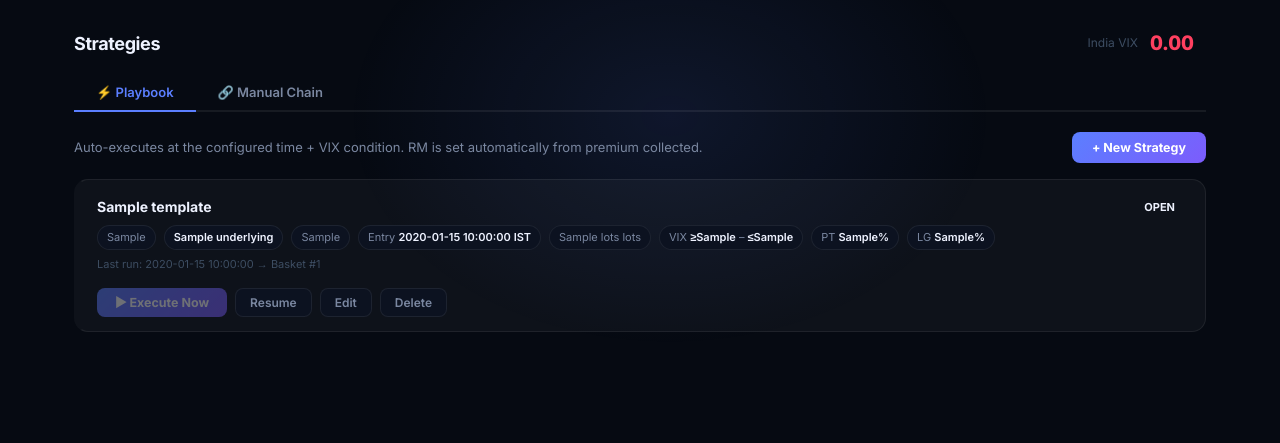
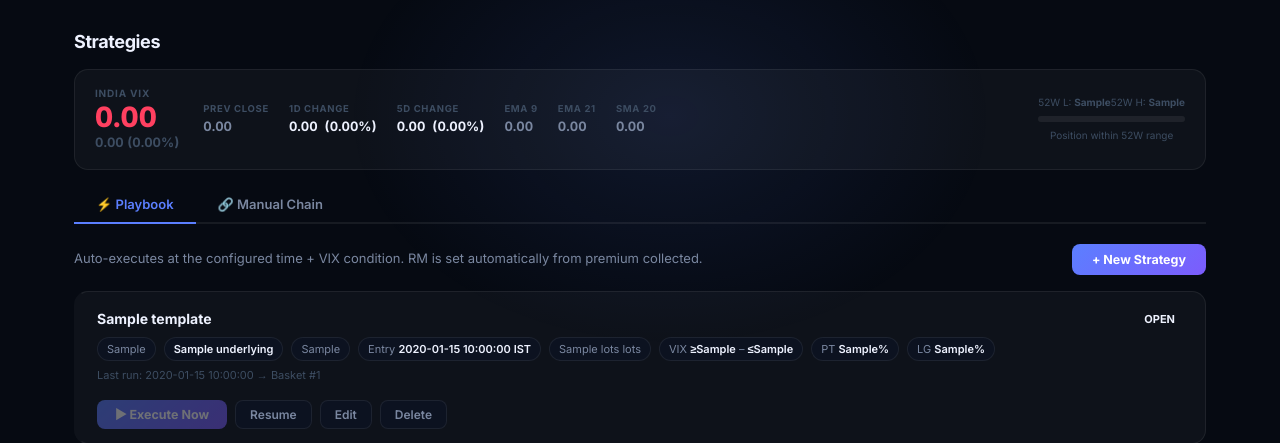
Before and after one commit to imguru18695/AlgoTrade, a Python web app: template templates/strategies.html in a window 1280 px wide. Shown: the part 54-497 px from the top of the page. Run offline with Jinja, Linux system fonts and the light colour scheme; the template is opened without the code that fills it: most values are stand-ins (such as "Sample title", 1, 10 or a date in 2020); some libraries are stand-ins or nearby versions.

Commit message:
Feat: India VIX panel — 1D/5D change, 52W H/L gauge, EMA(9/21), SMA(20)
- demo.py: VIX history buffer (200 ticks), rolling EMA9/EMA21/SMA20 calc
- /api/vix: returns full enriched payload (chg_1d/5d, w52_high/low, emas, sma)
- strategies.html: 3-column VIX panel replaces simple badge
  - Left: current value + daily abs+pct change coloured red/green
  - Centre: prev close, 1D change, 5D change, EMA9, EMA21, SMA20 stat tiles
  - Right: 52W H/L gauge showing current position in the yearly range
- JS refreshVix() polls /api/vix every 5s and updates all fields live

Co-Authored-By: Claude Sonnet 4.6 <noreply@anthropic.com>

```diff
--- a/templates/strategies.html
+++ b/templates/strategies.html
@@ -20,19 +20,44 @@
 .tab-pane { display: none; }
 .tab-pane.active { display: block; }
 
-/* ── VIX bar ────────────────────────────────────────────────────────── */
-.vix-bar {
-    display: flex; align-items: center; gap: 16px;
+/* ── VIX panel ──────────────────────────────────────────────────────── */
+.vix-panel {
     background: var(--surface); border: 1px solid var(--border);
-    border-radius: var(--radius); padding: 12px 20px; margin-bottom: 16px;
+    border-radius: var(--radius); padding: 16px 20px; margin-bottom: 16px;
+    display: grid;
+    grid-template-columns: auto 1fr auto;
+    gap: 0 24px; align-items: center;
 }
-.vix-label { font-size: 11px; font-weight: 700; color: var(--text-3); text-transform: uppercase; letter-spacing: 0.07em; }
-.vix-value { font-size: 20px; font-weight: 800; font-variant-numeric: tabular-nums; }
-.vix-low    { color: var(--profit); }
-.vix-mid    { color: var(--warn); }
-.vix-high   { color: var(--loss); }
-.vix-gauge  { flex: 1; height: 6px; background: var(--border); border-radius: 3px; overflow: hidden; max-width: 200px; }
-.vix-fill   { height: 100%; border-radius: 3px; transition: width 0.6s; }
+.vix-main { display: flex; flex-direction: column; gap: 2px; }
+.vix-title { font-size: 10px; font-weight: 700; color: var(--text-3); text-transform: uppercase; letter-spacing: 0.08em; }
+.vix-value { font-size: 28px; font-weight: 800; font-variant-numeric: tabular-nums; line-height: 1; }
+.vix-low   { color: var(--profit); }
+.vix-mid   { color: var(--warn); }
+.vix-high  { color: var(--loss); }
+.vix-chg   { font-size: 13px; font-weight: 700; font-variant-numeric: tabular-nums; }
+.vix-chg.up   { color: var(--loss); }
+.vix-chg.down { color: var(--profit); }
+.vix-chg.flat { color: var(--text-3); }
+
+/* Centre: stats row */
+.vix-stats {
+    display: flex; flex-wrap: wrap; gap: 6px 20px; align-items: center;
+}
+.vix-stat { display: flex; flex-direction: column; gap: 1px; }
+.vix-stat-label { font-size: 9.5px; font-weight: 700; color: var(--text-3); text-transform: uppercase; letter-spacing: 0.07em; }
+.vix-stat-val   { font-size: 13px; font-weight: 700; font-variant-numeric: tabular-nums; color: var(--text); }
+.vix-stat-val.up   { color: var(--loss); }
+.vix-stat-val.down { color: var(--profit); }
+.vix-stat-val.neutral { color: var(--text-2); }
+
+/* Right: gauge + 52W */
+.vix-gauge-wrap { display: flex; flex-direction: column; gap: 6px; min-width: 140px; }
+.vix-gauge-row  { display: flex; justify-content: space-between; font-size: 10px; color: var(--text-3); }
+.vix-gauge { height: 6px; background: var(--border); border-radius: 3px; overflow: hidden; }
+.vix-fill  { height: 100%; border-radius: 3px; transition: width 0.8s ease; }
+.vix-ma-row { display: flex; gap: 12px; flex-wrap: wrap; padding-top: 4px; border-top: 1px solid var(--border); margin-top: 2px; }
+.vix-ma { font-size: 11px; font-variant-numeric: tabular-nums; color: var(--text-2); }
+.vix-ma span { font-weight: 700; color: var(--text); }
 
 /* ── Template list ─────────────────────────────────────────────────── */
 .tmpl-list { display: flex; flex-direction: column; gap: 14px; }
@@ -206,19 +231,74 @@
 </style>
 
 <!-- Page header -->
-<div style="display:flex;align-items:center;justify-content:space-between;margin-bottom:16px;">
+<div style="display:flex;align-items:center;justify-content:space-between;margin-bottom:14px;">
     <span style="font-size:18px;font-weight:700;letter-spacing:-0.4px;">Strategies</span>
-    <div style="display:flex;align-items:center;gap:12px;">
-        <span style="font-size:12px;color:var(--text-3)">India VIX</span>
-        <span class="vix-value {% if vix < 14 %}vix-low{% elif vix < 20 %}vix-mid{% else %}vix-high{% endif %}"
-              id="vix-display">{{ "%.2f"|format(vix) }}</span>
+</div>
+
+<!-- ── India VIX Panel ─────────────────────────────────────────────── -->
+{% set _vc = 'vix-low' if vix < 14 else ('vix-mid' if vix < 20 else 'vix-high') %}
+{% set _chg_cls = 'up' if vix_chg_1d > 0 else ('down' if vix_chg_1d < 0 else 'flat') %}
+<div class="vix-panel">
+
+    <!-- Left: value + daily change -->
+    <div class="vix-main">
+        <span class="vix-title">India VIX</span>
+        <span class="vix-value {{ _vc }}" id="vix-display">{{ "%.2f"|format(vix) }}</span>
+        <span class="vix-chg {{ _chg_cls }}" id="vix-chg-1d">
+            {{ '+' if vix_chg_1d > 0 else '' }}{{ "%.2f"|format(vix_chg_1d) }}
+            ({{ '+' if vix_chg_1d_pct > 0 else '' }}{{ "%.2f"|format(vix_chg_1d_pct) }}%)
+        </span>
+    </div>
+
+    <!-- Centre: stat tiles -->
+    <div class="vix-stats">
+        <div class="vix-stat">
+            <span class="vix-stat-label">Prev Close</span>
+            <span class="vix-stat-val neutral" id="vix-prev">{{ "%.2f"|format(vix - vix_chg_1d) }}</span>
+        </div>
+        <div class="vix-stat">
+            <span class="vix-stat-label">1D Change</span>
+            <span class="vix-stat-val {{ _chg_cls }}" id="vix-1d">
+                {{ '+' if vix_chg_1d > 0 else '' }}{{ "%.2f"|format(vix_chg_1d) }}
+                &nbsp;({{ '+' if vix_chg_1d_pct > 0 else '' }}{{ "%.2f"|format(vix_chg_1d_pct) }}%)
+            </span>
+        </div>
+        <div class="vix-stat">
+            <span class="vix-stat-label">5D Change</span>
+            <span class="vix-stat-val {{ 'up' if vix_chg_5d > 0 else ('down' if vix_chg_5d < 0 else 'flat') }}" id="vix-5d">
+                {{ '+' if vix_chg_5d > 0 else '' }}{{ "%.2f"|format(vix_chg_5d) }}
+                &nbsp;({{ '+' if vix_chg_5d_pct > 0 else '' }}{{ "%.2f"|format(vix_chg_5d_pct) }}%)
+            </span>
+        </div>
+        <div class="vix-stat">
+            <span class="vix-stat-label">EMA 9</span>
+            <span class="vix-stat-val neutral" id="vix-ema9">{{ "%.2f"|format(vix_ema9) }}</span>
+        </div>
+        <div class="vix-stat">
+            <span class="vix-stat-label">EMA 21</span>
+            <span class="vix-stat-val neutral" id="vix-ema21">{{ "%.2f"|format(vix_ema21) }}</span>
+        </div>
+        <div class="vix-stat">
+            <span class="vix-stat-label">SMA 20</span>
+            <span class="vix-stat-val neutral" id="vix-sma20">{{ "%.2f"|format(vix_sma20) }}</span>
+        </div>
+    </div>
+
+    <!-- Right: 52W gauge -->
+    <div class="vix-gauge-wrap">
+        <div class="vix-gauge-row">
+            <span>52W L: <strong>{{ vix_52w_low }}</strong></span>
+            <span>52W H: <strong>{{ vix_52w_high }}</strong></span>
+        </div>
         <div class="vix-gauge">
             <div class="vix-fill" id="vix-fill"
-                 style="width:{{ [(vix/30*100)|int, 100]|min }}%;
+                 style="width:{{ [((vix - vix_52w_low) / (vix_52w_high - vix_52w_low) * 100)|int, 100]|min }}%;
                         background:{% if vix < 14 %}var(--profit){% elif vix < 20 %}var(--warn){% else %}var(--loss){% endif %}">
             </div>
         </div>
+        <div style="font-size:10px;color:var(--text-3);text-align:center;">Position within 52W range</div>
     </div>
+
 </div>
 
 <!-- Tabs -->
@@ -488,17 +568,48 @@ function switchTab(tab, btn) {
 }
 
 // ── VIX live update ───────────────────────────────────────────────────
+function _chgClass(v) { return v > 0 ? 'up' : v < 0 ? 'down' : 'flat'; }
+function _fmtChg(v, p) {
+    return (v > 0 ? '+' : '') + v.toFixed(2) + ' (' + (p > 0 ? '+' : '') + p.toFixed(2) + '%)';
+}
+
 async function refreshVix() {
     try {
         const r = await fetch('/api/vix');
         const d = await r.json();
         const v = d.vix;
-        const el = document.getElementById('vix-display');
+        const col = v < 14 ? 'var(--profit)' : v < 20 ? 'var(--warn)' : 'var(--loss)';
+
+        // Main value
+        const elV = document.getElementById('vix-display');
+        elV.textContent = v.toFixed(2);
+        elV.className = 'vix-value ' + (v < 14 ? 'vix-low' : v < 20 ? 'vix-mid' : 'vix-high');
+
+        // Daily change (header)
+        const elC = document.getElementById('vix-chg-1d');
+        elC.textContent = _fmtChg(d.chg_1d, d.chg_1d_pct);
+        elC.className = 'vix-chg ' + _chgClass(d.chg_1d);
+
+        // Stat tiles
+        const set = (id, text, cls) => {
+            const el = document.getElementById(id);
+            if (!el) return;
+            el.textContent = text;
+            el.className = 'vix-stat-val ' + (cls || 'neutral');
+        };
+        set('vix-prev',  d.prev_close.toFixed(2));
+        set('vix-1d',    _fmtChg(d.chg_1d, d.chg_1d_pct),  _chgClass(d.chg_1d));
+        set('vix-5d',    _fmtChg(d.chg_5d, d.chg_5d_pct),  _chgClass(d.chg_5d));
+        set('vix-ema9',  d.ema9.toFixed(2));
+        set('vix-ema21', d.ema21.toFixed(2));
+        set('vix-sma20', d.sma20.toFixed(2));
+
+        // 52W gauge
         const fill = document.getElementById('vix-fill');
-        el.textContent = v.toFixed(2);
-        el.className = 'vix-value ' + (v < 14 ? 'vix-low' : v < 20 ? 'vix-mid' : 'vix-high');
-        fill.style.width = Math.min(v/30*100, 100) + '%';
-        fill.style.background = v < 14 ? 'var(--profit)' : v < 20 ? 'var(--warn)' : 'var(--loss)';
+        const pct = Math.max(0, Math.min(100,
+            (v - d.w52_low) / (d.w52_high - d.w52_low) * 100));
+        fill.style.width = pct + '%';
+        fill.style.background = col;
     } catch(e) {}
 }
 setInterval(refreshVix, 5000);
```
Also changed, not shown: demo.py (+55 -2 lines).
